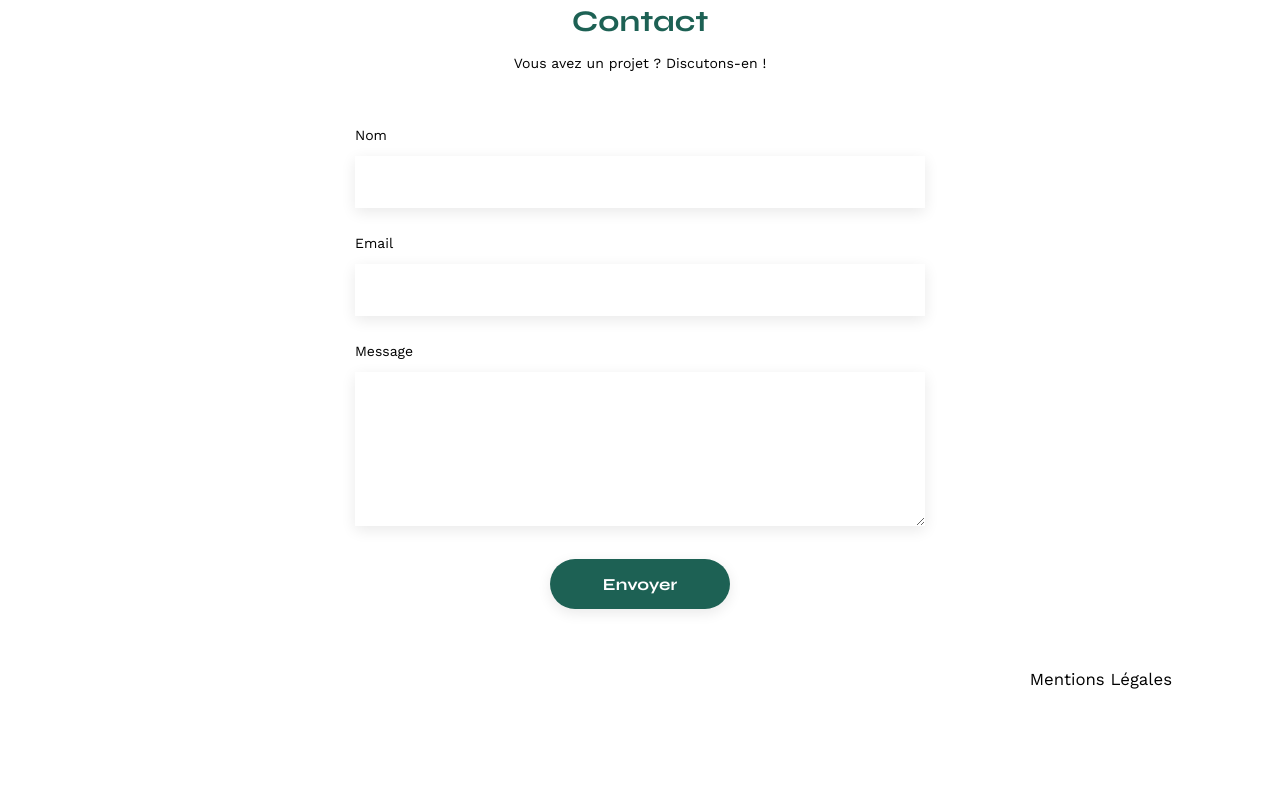
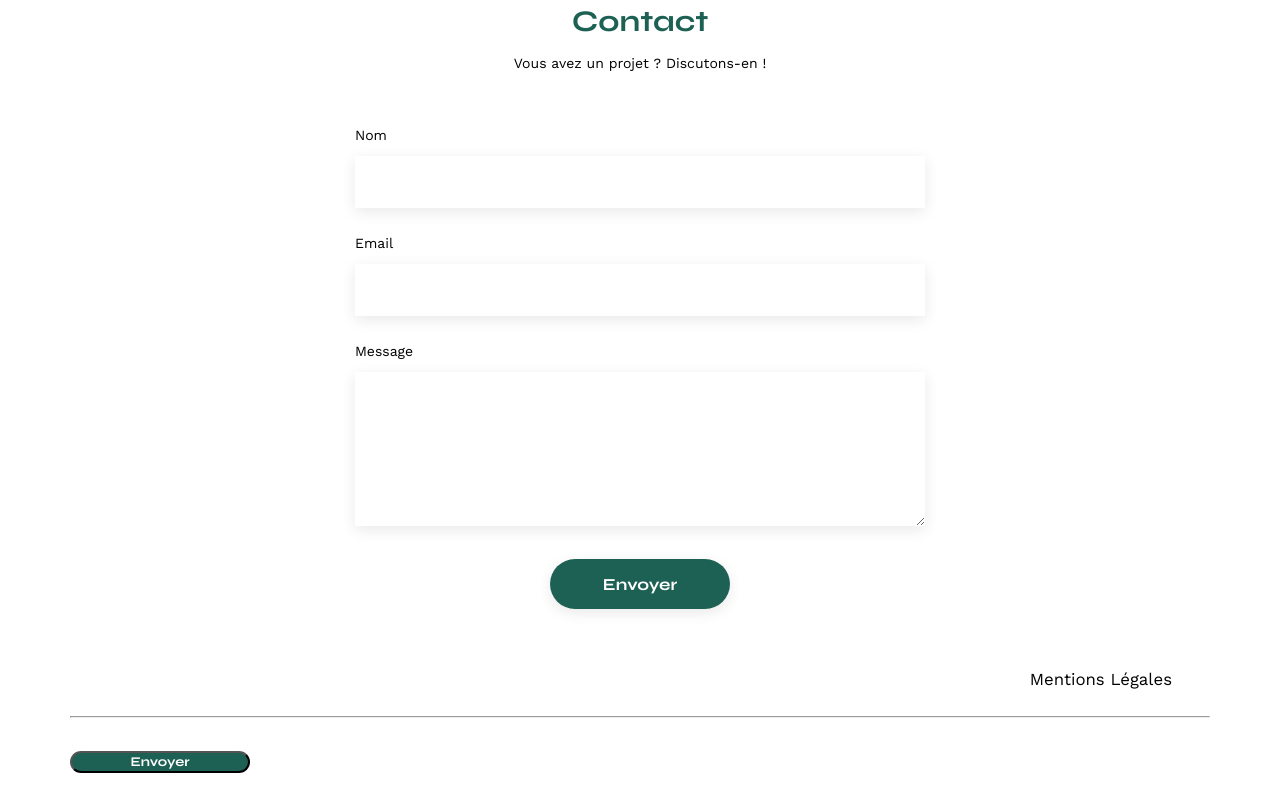
Before and after one commit to amoungui/portfolio-architecte-sophie-blue, a plain HTML site: page FrontEnd/index.html in a window 1280 px wide. Shown: the part 732-1532 px from the top of the page. Before the commit the page ends 1448 px from the top, so only its background shows below. Drawn offline with nearby package versions, Linux system fonts and the light colour scheme; no server answers.

Commit message:
create modal form

```diff
--- a/FrontEnd/index.html
+++ b/FrontEnd/index.html
@@ -43,7 +43,7 @@
 			<h2>Mes Projets</h2>
 			<div class="popup_edit">
 				<i class="fa-xs fa-solid fa-edit"></i>
-				<a href="">modifier</a>
+				<a href="#modal">modifier</a>
 			</div>
 		</div>
 		<div class="navigation">
@@ -78,6 +78,14 @@
 		</ul>
 	</nav>
 </footer>
+<div id="modal" class="modal" aria-hidden="true" role="dialog" aria-labelledby="">
+	<div class="modal_wrapper">
+		<form action="#" method="post">
+			<hr>
+			<input type="submit" value="Envoyer" class="modal_submit">
+		</form>
+	</div>
+</div>
 <script src="assets/js/script.js"></script>
 </body>
 </html>
```
